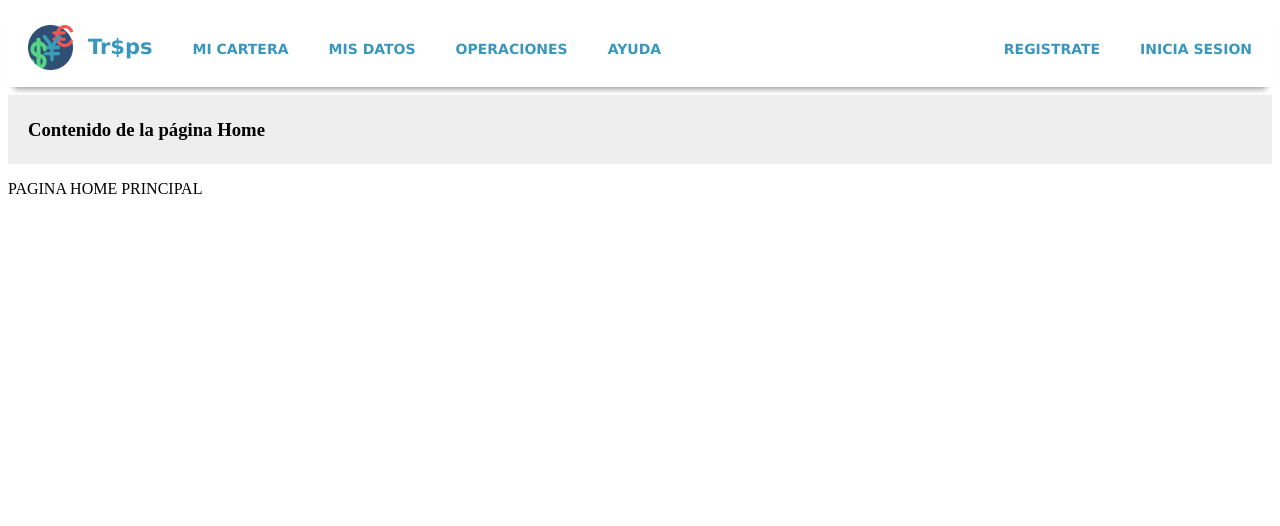
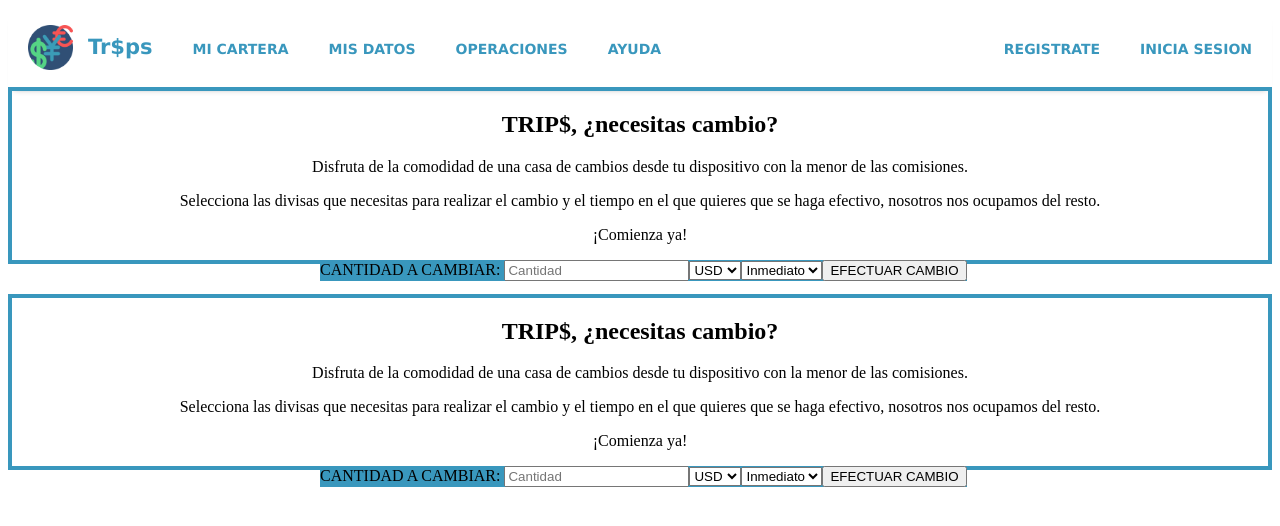
Before and after one commit to anto-alvar/divisas-app, an Angular app: page /home in a window 1280 px wide. Shown: the top 526 px of the page. Built offline with nearby package versions, Linux system fonts and the light colour scheme; sample sign-in values are in the browser's storage.

Commit message:
master: Añadido componente operaciones y transacciones home

```diff
--- a/src/app/app.component.html
+++ b/src/app/app.component.html
@@ -2,7 +2,7 @@
 
   <app-nav-bar></app-nav-bar>
 
-  <app-home></app-home>
+  <app-my-dashboard></app-my-dashboard>
 
    <router-outlet></router-outlet>
 
--- a/src/app/my-dashboard/my-dashboard.component.css
+++ b/src/app/my-dashboard/my-dashboard.component.css
@@ -0,0 +1,17 @@
+.centrado {
+	text-align: center;
+}
+
+.cambio {
+	background-color: #3997bd;
+	position: absolute;
+	left: 25%;
+
+}
+
+.myDashboard {
+	border-width: 4px;
+    border-style: solid;
+	border-color: #3997bd;
+	margin-bottom: 30px;
+}
--- a/src/app/my-dashboard/my-dashboard.component.html
+++ b/src/app/my-dashboard/my-dashboard.component.html
@@ -1,3 +1,38 @@
-<p>
-  PAGINA HOME PRINCIPAL
-</p>
+<div *ngIf="isUserLogged()" class="myDashboard">
+
+    <h1 class="centrado">TRIP$, ¿necesitas cambio?</h1>
+    <p class="centrado">Disfruta de la comodidad de una casa de cambios desde tu dispositivo con la menor de las comisiones.</p>
+    <p class="centrado">Selecciona las divisas que necesitas para realizar el cambio y el tiempo en el que quieres que se haga efectivo, nosotros nos ocupamos del resto.</p>
+    <p class="centrado">¡Comienza ya!</p>
+
+    <div>
+        <form>
+          <div class="cambio">
+            <div>
+              <label for="cantidad">CANTIDAD A CAMBIAR:  </label>
+              <input placeholder="Cantidad" id="cantidad" type="text" class="validate">
+              <select>
+              <option value="usd">USD</option>
+              <option value="cad">CAD</option>
+              <option value="aud">AUD</option>
+              <option value="eur">EUR</option>
+              <option value="gbp">GBP</option>
+              <option value="mxn">MXN</option>
+              <option value="jpy">JPY</option>
+              <option value="chf">CHF</option>
+          </select>
+          <select>
+              <option value="inmmediato">Inmediato</option>
+              <option value="3dias">3 días</option>
+              <option value="7dias">7 días</option>
+          </select>
+
+          <button>EFECTUAR CAMBIO</button>
+
+            </div>
+          </div>
+
+        </form>
+      </div>
+
+    </div>
--- a/src/app/my-dashboard/my-dashboard.component.ts
+++ b/src/app/my-dashboard/my-dashboard.component.ts
@@ -1,4 +1,5 @@
 import { Component, OnInit } from '@angular/core';
+import { UserNameModel } from '../my-data/models/user-name.model';
 
 @Component({
   selector: 'app-my-dashboard',
@@ -7,9 +8,22 @@ import { Component, OnInit } from '@angular/core';
 })
 export class MyDashboardComponent implements OnInit {
 
+  private user: UserNameModel;
+
   constructor() { }
 
   ngOnInit() {
+    this.user = JSON.parse(localStorage.getItem("user1"));
+    console.log(this.user);
+  }
+
+  isUserLogged() {
+    if (this.user === null || this.user === undefined ) {
+      return false;
+    }
+    else {
+      return true;
+    }
   }
 
 }
--- a/src/app/operations/operations.component.css
+++ b/src/app/operations/operations.component.css
@@ -0,0 +1,5 @@
+.myTransaction {
+	border-width: 4px;
+    border-style: solid;
+    border-color: #3997bd;
+}
--- a/src/app/operations/operations.component.html
+++ b/src/app/operations/operations.component.html
@@ -1,3 +1,14 @@
-<p>
-  PAGINA DE OPERACIONES
-</p>
+<div class="myTransaction">
+
+    <h1>
+        LISTA DE TRANSACCIONES REALIZADAS
+    </h1>
+
+    <ul>
+      <li>CONCEPTO: Solicitud de cambio de 200EUR a GBP</li><p>ESTADO: Procesando</p>
+      <li>CONCEPTO: Solicitud de cambio de 350GBP a EUR</li><p>ESTADO: Completado</p>
+      <li>CONCEPTO: Solicitud de cambio de 350GBP a EUR</li><p>ESTADO: Cancelado</p>
+      <li>CONCEPTO: Ingreso de 350 GBP</li><p>ESTADO: Completado</p>
+    </ul>
+
+    </div>
```
